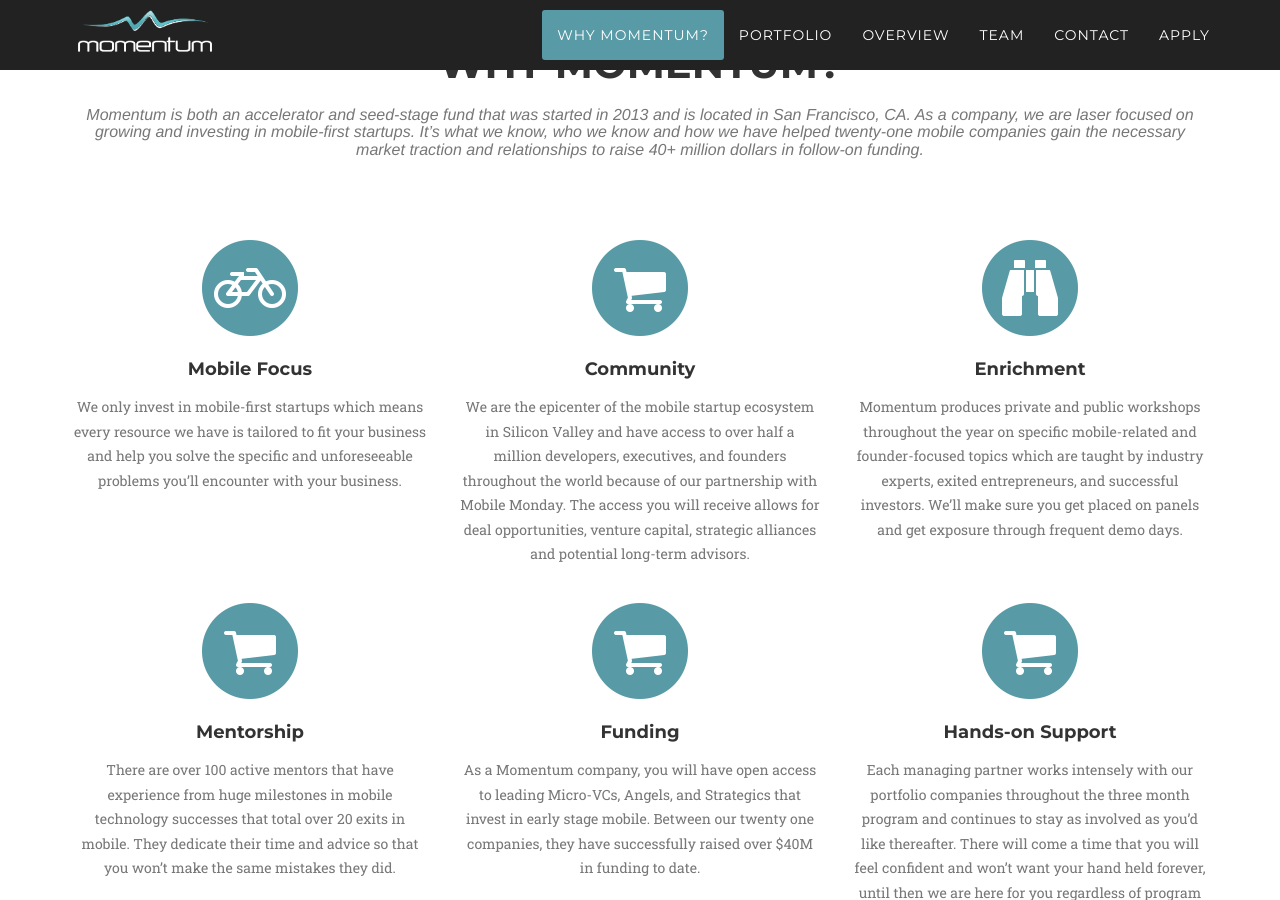
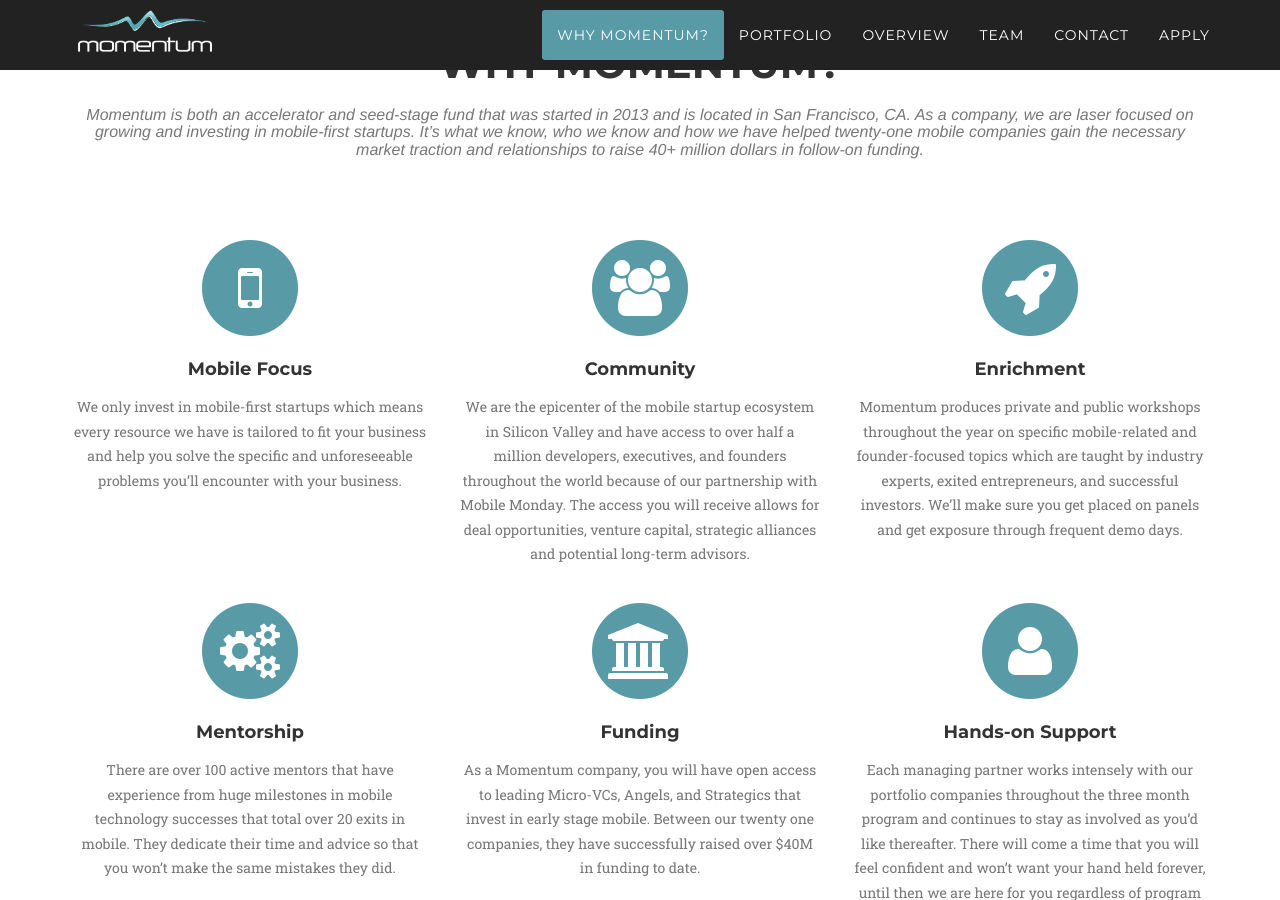
Before and after one commit to mobilemonday/momentum, a Jekyll site: the page built from index.html, in a window 1280 px wide and 900 px high, scrolled down 866 px. Built offline with Jekyll 4.4.1, drawn with Linux system fonts in a browser that asks for light colours; nearby versions of some CDN libraries; some web fonts are replaced; Markdown is read by kramdown in place of the engine named in the settings.

Commit message:
icon update

```diff
--- a/index.html
+++ b/index.html
@@ -24,27 +24,27 @@
   - benefit:
     name: "Mobile Focus"
     description: "We only invest in mobile-first startups which means every resource we have is tailored to fit your business and help you solve the specific and unforeseeable problems you’ll encounter with your business."
-    icon: fa-bicycle
+    icon: fa-mobile
   - benefit:
     name: "Community"
     description: "We are the epicenter of the mobile startup ecosystem in Silicon Valley and have access to over half a million developers, executives, and founders throughout the world because of our partnership with Mobile Monday. The access you will receive allows for deal opportunities, venture capital, strategic alliances and potential long-term advisors."
-    icon: fa-shopping-cart
+    icon: fa-users
   - benefit:
     name: "Enrichment"
     description: "Momentum produces private and public workshops throughout the year on specific mobile-related and founder-focused topics which are taught by industry experts, exited entrepreneurs, and successful investors. We’ll make sure you get placed on panels and get exposure through frequent demo days."
-    icon: fa-binoculars
+    icon: fa-rocket
   - benefit:
     name: "Mentorship"
     description: "There are over 100 active mentors that have experience from huge milestones in mobile technology successes that total over 20 exits in mobile.  They dedicate their time and advice so that you won’t make the same mistakes they did."
-    icon: fa-shopping-cart
+    icon: fa-cogs
   - benefit:
     name: "Funding"
     description: "As a Momentum company, you will have open access to leading Micro-VCs, Angels, and Strategics that invest in early stage mobile.  Between our twenty one companies, they have successfully raised over $40M in funding to date."
-    icon: fa-shopping-cart
+    icon: fa-university
   - benefit:
     name: "Hands-on Support"
     description: "Each managing partner works intensely with our portfolio companies throughout the three month program and continues to stay as involved as you’d like thereafter.  There will come a time that you will feel confident and won’t want your hand held forever, until then we are here for you regardless of program timelines."
-    icon: fa-shopping-cart
+    icon: fa-user
 portfolio:
   title: "Portfolio"
   intro: ""
```
